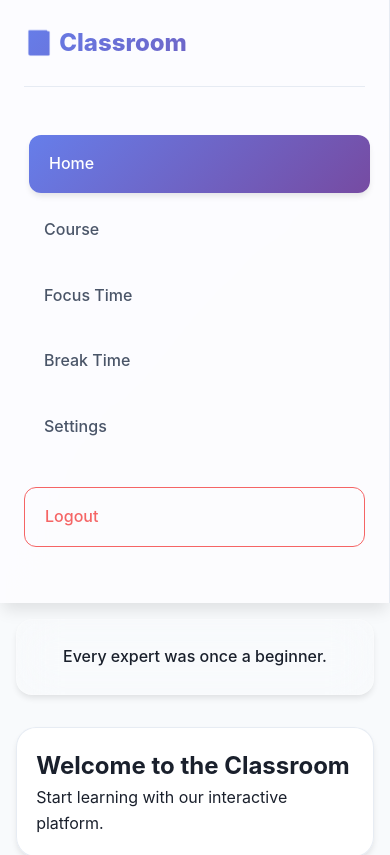
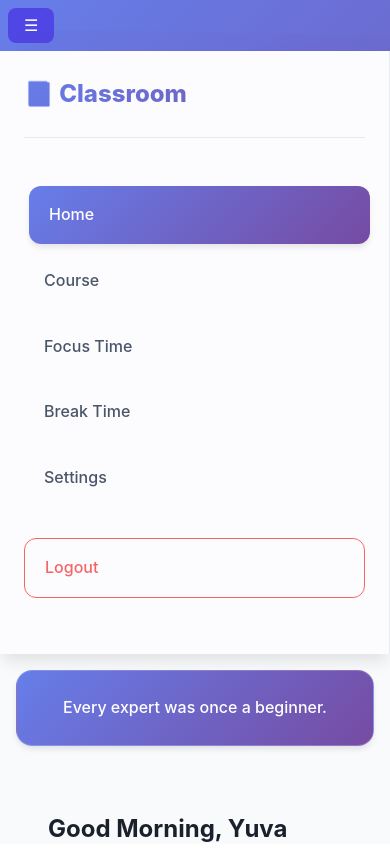
Before and after one commit to uvanp-08/NITT-project, a React app: page / in a window 390 px wide. Shown: the top 855 px of the page. Built offline with nearby package versions, Linux system fonts and the light colour scheme; the HTML template or start-up script is replaced by a standard one.

Commit message:
third commit

```diff
--- a/src/App.jsx
+++ b/src/App.jsx
@@ -1,4 +1,4 @@
-import React from "react";
+import React, { useState, useEffect } from "react";
 import { BrowserRouter as Router, Routes, Route } from "react-router-dom";
 import Sidebar from "./components/Sidebar";
 import Home from "./pages/Home";
@@ -19,12 +19,29 @@ import TypingTest from "./pages/Breaktime/TypingTest";
 
 import "./index.css";
 
+function App() {
+  const [showSidebar, setShowSidebar] = useState(true);
+  const [isMobile, setIsMobile] = useState(window.innerWidth <= 768);
 
-function App() {
+  useEffect(() => {
+    const handleResize = () => {
+      setIsMobile(window.innerWidth <= 1000);
+    };
+    window.addEventListener("resize", handleResize);
+    return () => window.removeEventListener("resize", handleResize);
+  }, []);
+
   return (
     <Router>
-      <div className="main-container">
-        <Sidebar />
+      {isMobile && (
+        <button className="sidebar-toggle-btn" onClick={() => setShowSidebar(!showSidebar)}>
+          ☰
+        </button>
+      )}
+      <div className={`main-container ${isMobile ? "mobile" : ""}`}>
+        {(showSidebar || !isMobile) && (
+          <Sidebar onClose={() => isMobile && setShowSidebar(false)} />
+        )}
         <div className="content-area">
           <Routes>
             <Route path="/" element={<Home />} />
--- a/src/components/Sidebar.jsx
+++ b/src/components/Sidebar.jsx
@@ -1,17 +1,20 @@
 import React from "react";
 import { NavLink } from "react-router-dom";
 
-const Sidebar = () => {
+const Sidebar = ({ onClose }) => {
   return (
     <div className="sidebar">
-      <h1>📘 Classroom</h1>
+      <div className="sidebar-header">
+        <h1>📘 Classroom</h1>
+      </div>
+
       <nav>
-        <NavLink to="/" className={({ isActive }) => isActive ? "active" : ""}>Home</NavLink>
-        <NavLink to="/course" className={({ isActive }) => isActive ? "active" : ""}>Course</NavLink>
-        <NavLink to="/FocusTime" className={({ isActive }) => isActive ? "active" : ""}>Focus Time</NavLink>
-        <NavLink to="/Breaktime" className={({ isActive }) => isActive ? "active" : ""}>Break Time</NavLink>
-        <NavLink to="/setting" className={({ isActive }) => isActive ? "active" : ""}>Settings</NavLink>
-        <a href="#" className="logout">Logout</a>
+        <NavLink to="/" onClick={onClose} className={({ isActive }) => (isActive ? "active" : "")}>Home</NavLink>
+        <NavLink to="/course" onClick={onClose} className={({ isActive }) => (isActive ? "active" : "")}>Course</NavLink>
+        <NavLink to="/FocusTime" onClick={onClose} className={({ isActive }) => (isActive ? "active" : "")}>Focus Time</NavLink>
+        <NavLink to="/Breaktime" onClick={onClose} className={({ isActive }) => (isActive ? "active" : "")}>Break Time</NavLink>
+        <NavLink to="/setting" onClick={onClose} className={({ isActive }) => (isActive ? "active" : "")}>Settings</NavLink>
+        <a href="#" className="logout" onClick={onClose}>Logout</a>
       </nav>
     </div>
   );
--- a/src/index.css
+++ b/src/index.css
@@ -5,6 +5,16 @@
   padding: 0;
   box-sizing: border-box;
 }
+
+/* Prevent unwanted horizontal scrolling */
+html, body, #root {
+  height: 100%;
+  margin: 0;
+  padding: 0;
+  overflow-x: hidden;
+}
+
+
 
 :root {
   /* Light Mode Colors */
@@ -102,10 +112,10 @@ body {
 }
 
 .quote-banner {
-  background: var(--glass-bg);
+  background: linear-gradient(135deg, var(--accent-primary), var(--accent-secondary));
   backdrop-filter: blur(20px);
   border: 1px solid var(--glass-border);
-  color: var(--text-primary);
+  color:  white;
   padding: 1.5rem 2rem;
   border-radius: 16px;
   margin-bottom: 2rem;
@@ -113,6 +123,13 @@ body {
   font-weight: 500;
   box-shadow: var(--shadow-light);
   animation: slideInDown 0.6s cubic-bezier(0.4, 0, 0.2, 1);
+}
+
+.welcome-section {
+  display: flex;
+  flex-direction: column;
+  padding: 2rem;
+  margin-bottom: 2rem;
 }
 
 @keyframes slideInDown {
@@ -197,6 +214,7 @@ body {
   transform: translateX(5px);
   box-shadow: var(--shadow-light);
 }
+
 
 .logout {
   margin-top: 2rem;
--- a/src/pages/Course.jsx
+++ b/src/pages/Course.jsx
@@ -69,7 +69,7 @@ const Course = () => {
           className="card hide-scroll"
           style={{
             flex: 1,
-            maxHeight: "300px",
+            maxHeight: "350px",
             overflowY: "scroll",
             display: "flex",
             flexDirection: "column",
--- a/src/pages/Home.jsx
+++ b/src/pages/Home.jsx
@@ -69,9 +69,9 @@ const Home = () => {
         <p>{motivationalQuotes[quoteIndex]}</p>
       </div>
 
-      <div className="card">
-        <h2>Welcome to the Classroom</h2>
-        <p>Start learning with our interactive platform.</p>
+      <div className="welcome-section">
+        <h2>Good Morning, Yuva</h2>
+        <p>Welcome To The Classroom</p>
       </div>
 
       {assignmentsData.map(({ id, name, description, person }) => (
```
